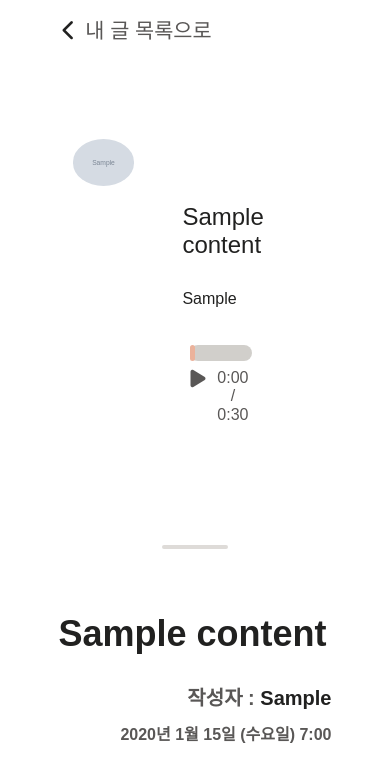
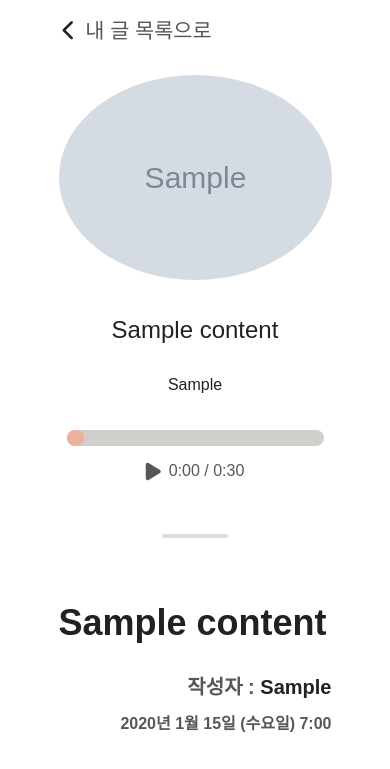
Before and after one commit to 2eum/musicdiary, a Django app: page /posts/mypage/detail/1 in a window 390 px wide. Shown: the part 123-892 px from the top of the page. Run offline with Django 3.2, Linux system fonts and the light colour scheme; tables that the repository leaves empty hold one stand-in row (values such as "Sample post"); grey boxes marked "Sample" are stand-in pictures; some libraries are stand-ins or nearby versions; some web fonts are replaced.

Commit message:
style responsive for CU, detail

```diff
--- a/posts/static/css/detail.css
+++ b/posts/static/css/detail.css
@@ -54,3 +54,32 @@ hr {
   background-color: var(--mus-pink);
   width: calc(20 / 3 * 1%);
 }
+
+@media screen and (max-width: 1280px) {
+  .music-area,
+  .music {
+    display: block;
+    height: auto;
+  }
+
+  .music-area > *,
+  .music > * {
+    width: 100%;
+    padding: 0;
+    margin: 2rem 0;
+    text-align: center;
+  }
+
+  .music img {
+    margin: 0;
+  }
+
+  .music .custom-player {
+    width: 100%;
+  }
+
+  .controls {
+    justify-content: center;
+    margin: 1rem 0;
+  }
+}
```
Also changed, not shown: posts/static/css/new.css (+11 -0 lines).
